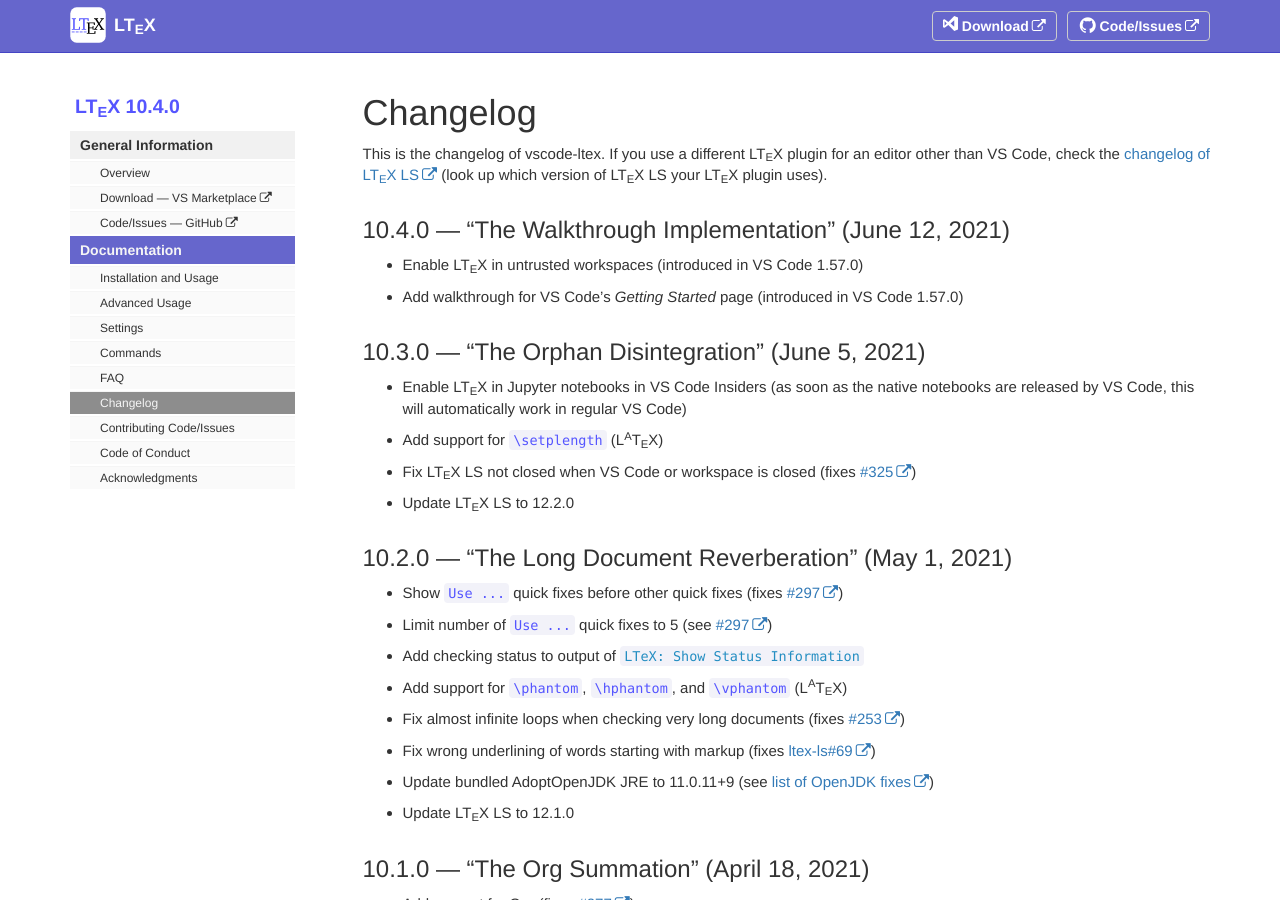
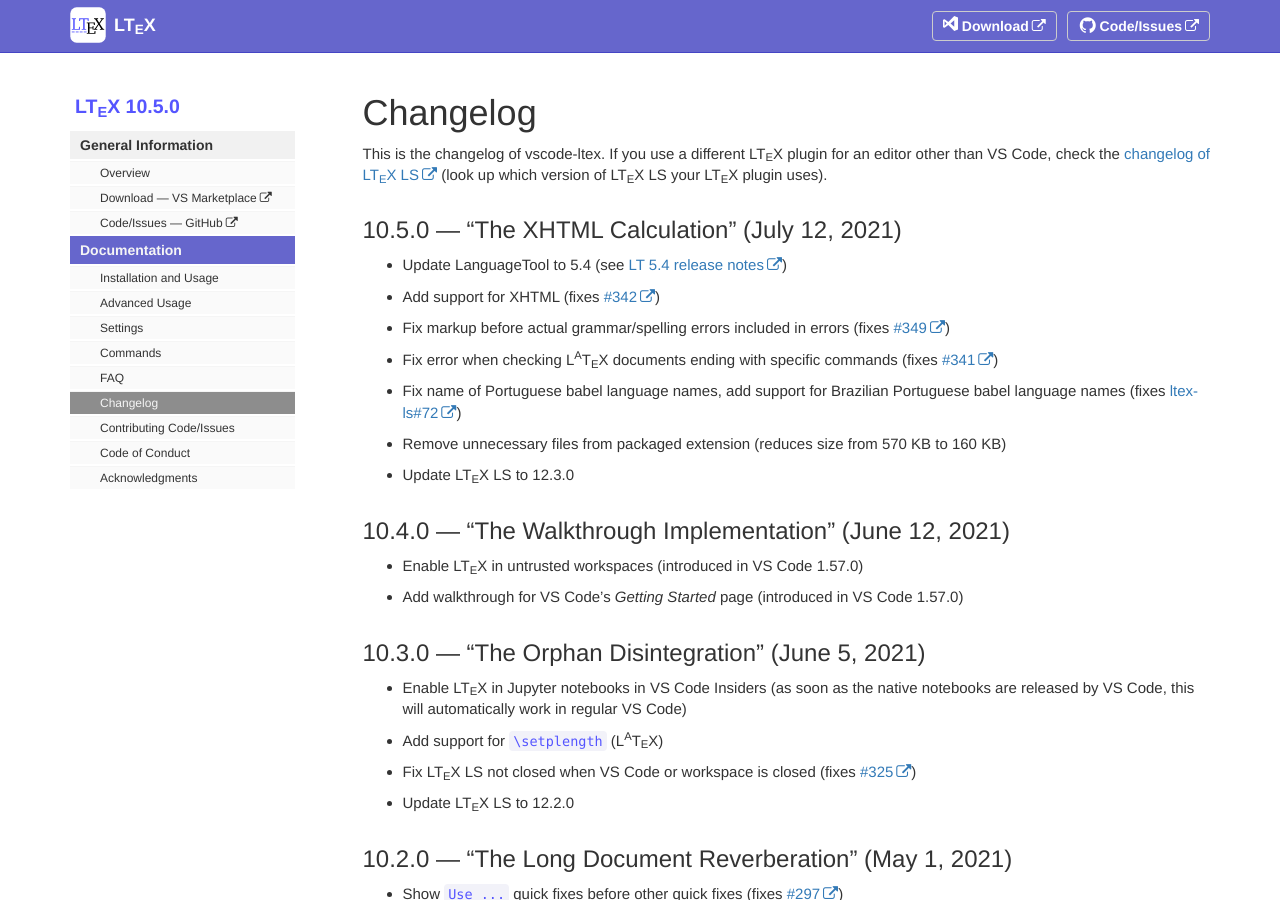
Before and after one commit to valentjn/vscode-ltex, a Jekyll site: the page built from pages/docs/changelog.md, in a window 1280 px wide and 900 px high. Built offline with Jekyll 4.4.1, drawn with Linux system fonts in a browser that asks for light colours.

Commit message:
Bump to 10.5.0

```diff
--- a/_data/sidebars/sidebar.yml
+++ b/_data/sidebars/sidebar.yml
@@ -1,7 +1,7 @@
 entries:
   - title: "sidebar"
     product: "LT<sub>E</sub>X"
-    version: "10.4.0"
+    version: "10.5.0"
     folders:
       - title: "General Information"
         output: "web"
--- a/pages/docs/changelog.md
+++ b/pages/docs/changelog.md
@@ -12,6 +12,16 @@
 ---
 
 This is the changelog of vscode-ltex. If you use a different LTeX plugin for an editor other than VS Code, check the [changelog of LTeX LS](https://github.com/valentjn/ltex-ls/blob/release/CHANGELOG.md) (look up which version of LTeX LS your LTeX plugin uses).
+
+## 10.5.0 — “The XHTML Calculation” (July 12, 2021)
+
+- Update LanguageTool to 5.4 (see [LT 5.4 release notes](https://github.com/languagetool-org/languagetool/blob/v5.4/languagetool-standalone/CHANGES.md#54-2021-06-25))
+- Add support for XHTML (fixes [#342](https://github.com/valentjn/vscode-ltex/issues/342))
+- Fix markup before actual grammar/spelling errors included in errors (fixes [#349](https://github.com/valentjn/vscode-ltex/issues/349))
+- Fix error when checking LaTeX documents ending with specific commands (fixes [#341](https://github.com/valentjn/vscode-ltex/issues/341))
+- Fix name of Portuguese babel language names, add support for Brazilian Portuguese babel language names (fixes [ltex-ls#72](https://github.com/valentjn/ltex-ls/issues/72))
+- Remove unnecessary files from packaged extension (reduces size from 570 KB to 160 KB)
+- Update LTeX LS to 12.3.0
 
 ## 10.4.0 — “The Walkthrough Implementation” (June 12, 2021)
 
```
Also changed, not shown: pages/docs/commands-de.md (+1 -1 lines), pages/docs/commands.md (+1 -1 lines), pages/docs/settings-de.md (+1 -1 lines), pages/docs/settings.md (+1 -1 lines).
